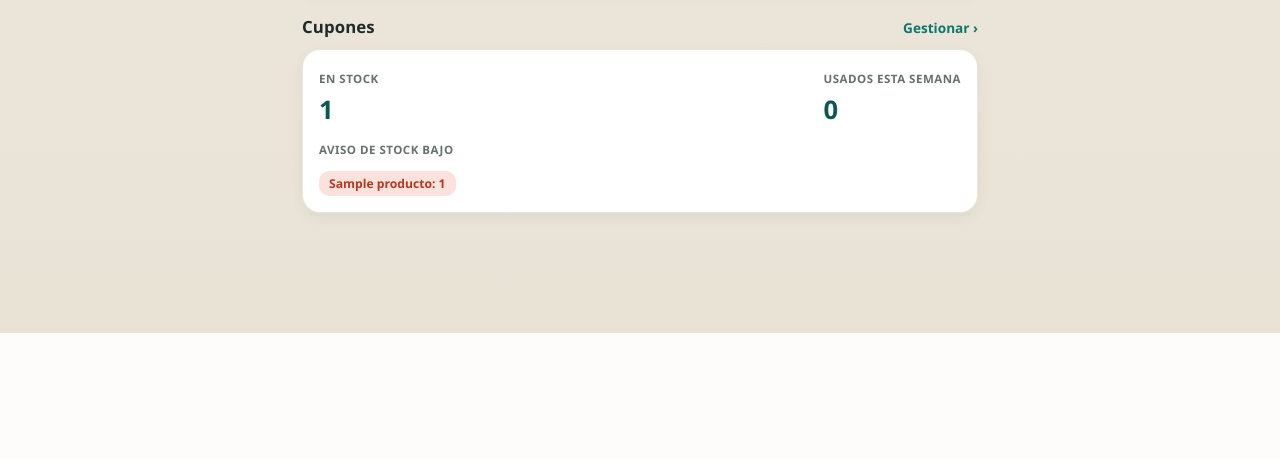
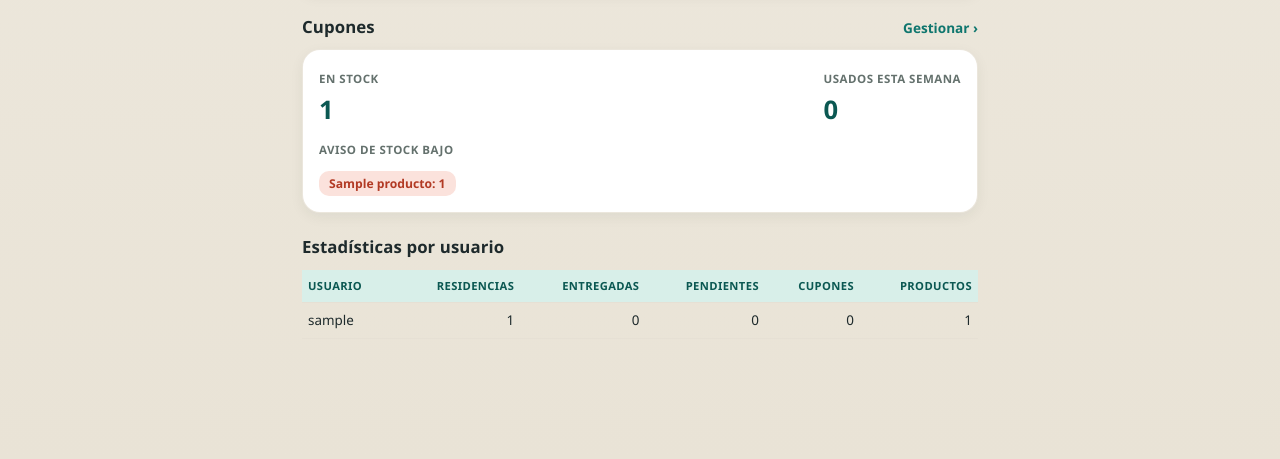
Before and after one commit to SistGoyPeru/agenda_residencia, a Django app: page / in a window 1280 px wide. Shown: the part 1295-1754 px from the top of the page. Before the commit the page ends 1628 px from the top, so only its background shows below. Run offline with Django 5.2, Linux system fonts and the light colour scheme; a user stored in the database is signed in; tables that the repository leaves empty hold one stand-in row (values such as "Sample post").

Commit message:
Agrega estadísticas por usuario al dashboard para staff

```diff
--- a/residencias/views.py
+++ b/residencias/views.py
@@ -370,6 +370,32 @@ def dashboard(request):
         "incidencias": sum(v.estado == Visita.Estado.INCIDENCIA for v in visitas_hoy),
     }
     productos = productos_con_stock(request.user)
+    usuarios_stats = []
+    if request.user.is_staff:
+        from django.contrib.auth import get_user_model
+
+        Usuario = get_user_model()
+        for u in Usuario.objects.all().order_by("username"):
+            usuarios_stats.append(
+                {
+                    "usuario": u,
+                    "residencias": Residencia.objects.filter(propietario=u).count(),
+                    "entregadas": Visita.objects.filter(
+                        residencia__propietario=u,
+                        estado=Visita.Estado.ENTREGADA,
+                        fecha__range=(inicio, fin),
+                    ).count(),
+                    "pendientes": Visita.objects.filter(
+                        residencia__propietario=u,
+                        estado=Visita.Estado.PENDIENTE,
+                        fecha__range=(inicio, fin),
+                    ).count(),
+                    "cupones": cupones_usados_en(u, inicio, fin),
+                    "productos": Producto.objects.filter(
+                        propietario=u, activo=True
+                    ).count(),
+                }
+            )
     contexto = {
         "hoy": hoy,
         "visitas_hoy": visitas_hoy,
@@ -382,6 +408,7 @@ def dashboard(request):
         "cupones_semana": cupones_usados_en(request.user, inicio, fin),
         "total_cupones": sum(p.stock for p in productos),
         "estado": estado_plan(request.user),
+        "usuarios_stats": usuarios_stats,
     }
     return render(request, "residencias/dashboard.html", contexto)
 
--- a/templates/residencias/dashboard.html
+++ b/templates/residencias/dashboard.html
@@ -198,4 +198,38 @@
       {% endif %}
     </div>
   </section>
+
+  {% if request.user.is_staff and usuarios_stats %}
+    <section class="seccion">
+      <div class="seccion-cabecera">
+        <h2 class="seccion-titulo">Estadísticas por usuario</h2>
+      </div>
+      <div class="tabla-envoltura">
+        <table class="tabla">
+          <thead>
+            <tr>
+              <th>Usuario</th>
+              <th class="num">Residencias</th>
+              <th class="num">Entregadas</th>
+              <th class="num">Pendientes</th>
+              <th class="num">Cupones</th>
+              <th class="num">Productos</th>
+            </tr>
+          </thead>
+          <tbody>
+            {% for fila in usuarios_stats %}
+              <tr>
+                <td>{{ fila.usuario.username }}</td>
+                <td class="num">{{ fila.residencias }}</td>
+                <td class="num">{{ fila.entregadas }}</td>
+                <td class="num">{{ fila.pendientes }}</td>
+                <td class="num">{{ fila.cupones }}</td>
+                <td class="num">{{ fila.productos }}</td>
+              </tr>
+            {% endfor %}
+          </tbody>
+        </table>
+      </div>
+    </section>
+  {% endif %}
 {% endblock %}
```
